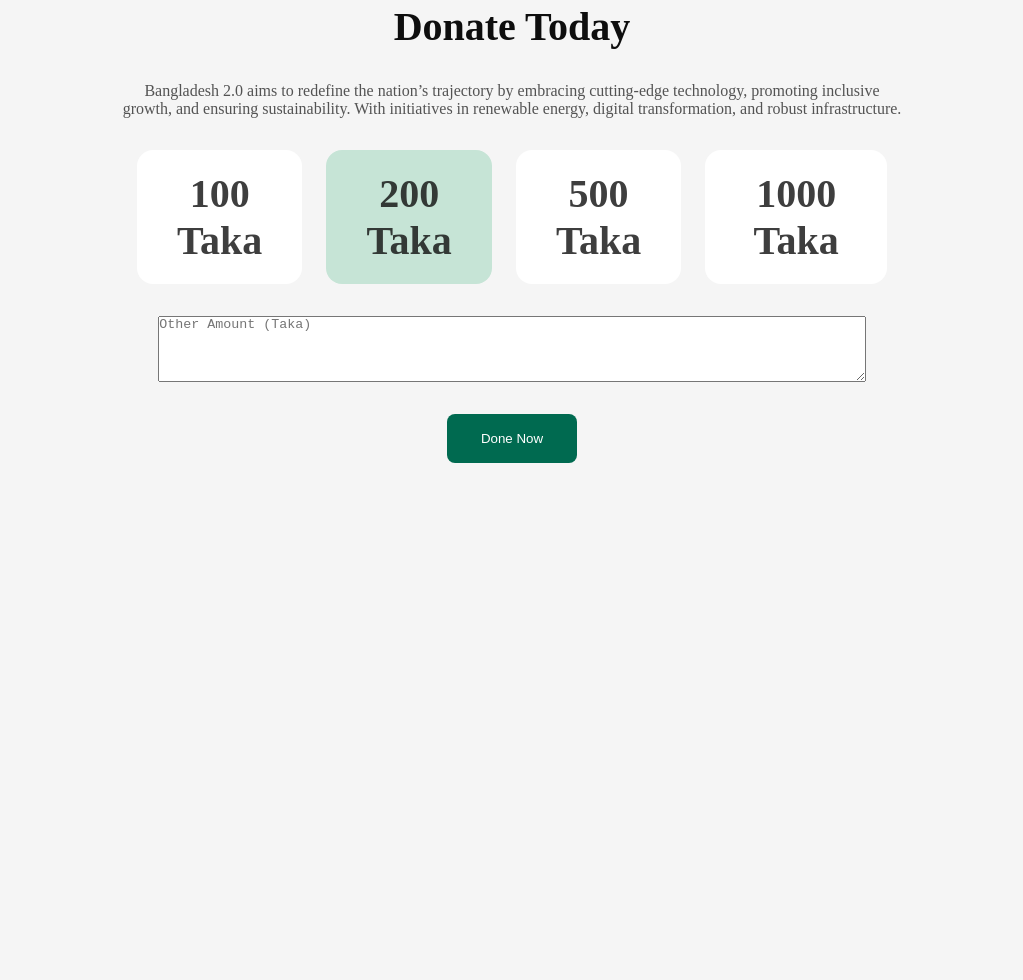
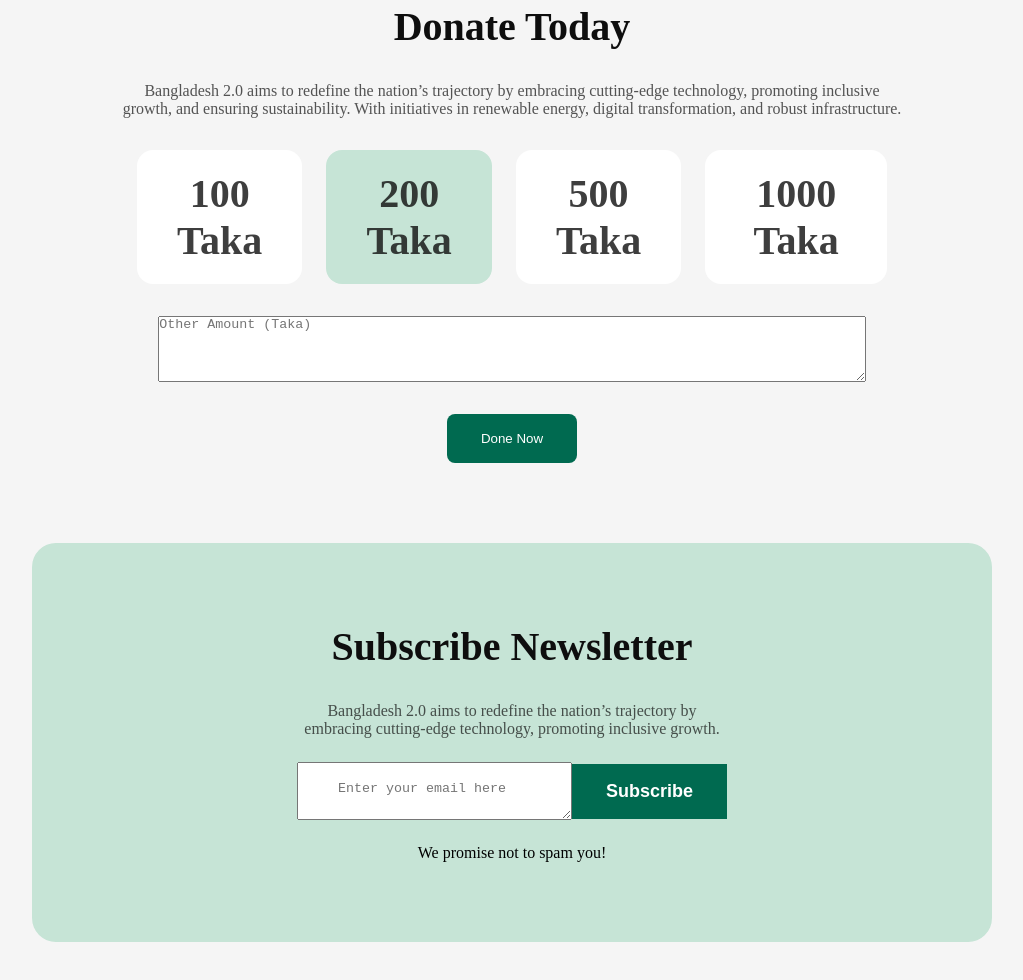
Before and after one commit to alamin-shanto/B11A1-Project, a plain HTML site: page index.html in a window 1280 px wide. Shown: the part 3937-4917 px from the top of the page, without its empty margins (128-1151 px from the left). Before the commit the page ends 4480 px from the top, so only its background shows below. Drawn offline with Linux system fonts and the light colour scheme.

Commit message:
section7 completed

```diff
--- a/index.html
+++ b/index.html
@@ -359,7 +359,22 @@
       <!-- section6 ends here -->
 
       <!-- section7 starts here -->
-      <section class="section7"></section>
+      <section class="section7">
+        <div class="section7-content">
+          <h4 class="section-title bold40">Subscribe Newsletter</h4>
+          <p class="section-description regular16">
+            Bangladesh 2.0 aims to redefine the nation’s trajectory by embracing
+            cutting-edge technology, promoting inclusive growth.
+          </p>
+        </div>
+        <div class="section7-area">
+          <textarea placeholder="Enter your email here"></textarea>
+          <button class="section7-btn semibold18">Subscribe</button>
+        </div>
+        <p class="section7-description2 regular16">
+          We promise not to spam you!
+        </p>
+      </section>
 
       <!-- section7 ends here -->
 
--- a/style.css
+++ b/style.css
@@ -399,6 +399,40 @@ textarea ::placeholder {
   text-align: center;
 }
 
-/* section9 designs */
+/* section7 designs */
+
+.section7 {
+  background-color: #c6e4d6;
+  border-radius: 24px;
+  padding: 80px 265px;
+  margin-bottom: 80px;
+}
+
+.section7 textarea {
+  height: 20px;
+  padding: 18px 40px;
+}
+
+.section7-content {
+  text-align: center;
+  margin-bottom: 24px;
+}
+
+.section7-area {
+  display: flex;
+  align-items: center;
+}
+
+.section7-btn {
+  color: #ffffff;
+  border: none;
+  padding: 17px 34px;
+  background-color: #006a50;
+}
+
+.section7-description2 {
+  text-align: center;
+  margin-top: 24px;
+}
 
 /* footer section designs */
```
